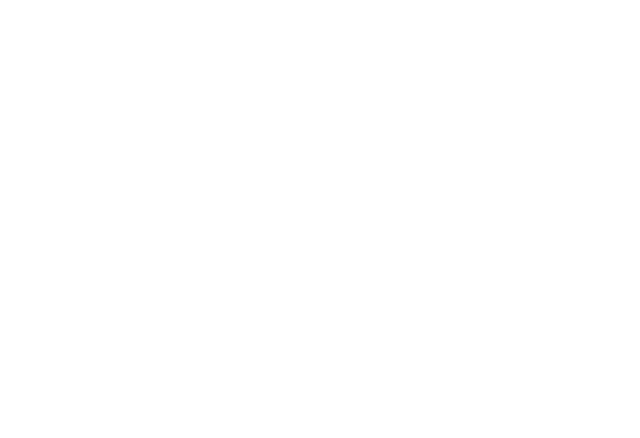
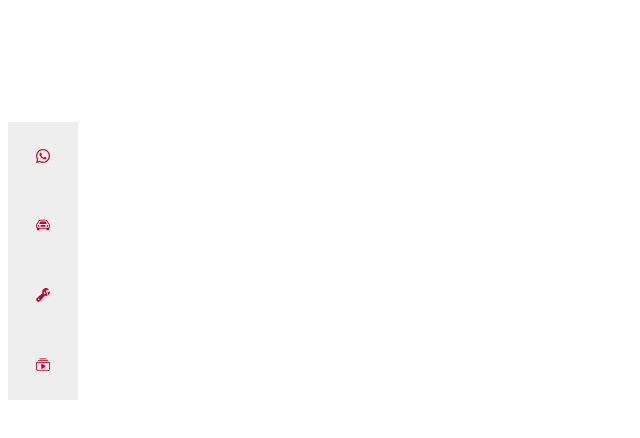
Before and after one commit to mmorac/tiendavirtual, a plain HTML site: page index.html in a window 1280 px wide. Shown: the whole page, without its empty margins (0-640 px from the left). Drawn offline with nearby package versions, Linux system fonts and the light colour scheme.

Commit message:
Agregado el menú derecho
Se agrega el menú derecho con su respectivo estilo

```diff
--- a/index.html
+++ b/index.html
@@ -7,6 +7,10 @@
     <!--AGREGANDO BOOTSTRAP 5.2-->
     <script src="https://cdn.jsdelivr.net/npm/@popperjs/core@2.11.5/dist/umd/popper.min.js" integrity="sha384-Xe+8cL9oJa6tN/veChSP7q+mnSPaj5Bcu9mPX5F5xIGE0DVittaqT5lorf0EI7Vk" crossorigin="anonymous"></script>
     <script src="https://cdn.jsdelivr.net/npm/bootstrap@5.2.0/dist/js/bootstrap.min.js" integrity="sha384-ODmDIVzN+pFdexxHEHFBQH3/9/vQ9uori45z4JjnFsRydbmQbmL5t1tQ0culUzyK" crossorigin="anonymous"></script>
+    <!--AGREGANDO REFERENCIA A LOS ÍCONOS DE BOOTSTRAP-->
+    <link rel="stylesheet" href="https://cdn.jsdelivr.net/npm/bootstrap-icons@1.9.1/font/bootstrap-icons.css">
+    <!--AGREGANDO REFERENCIA AL CSS INTERNO-->
+    <link rel="stylesheet" href="styles/style.css">
     <!-- TÍTULO DE LA PÁGINA-->
     <title>Venta de Vehículos</title>
 </head>
@@ -14,5 +18,33 @@
     <!--NAVBAR VA AQUÍ-->
     <!--SLIDER VA AQUÍ-->
     <!--RESTO DEL BODY-->
+    <!--MENÚ FLOTANTE A LA DERECHA-->
+
+
+    <nav>
+        <ul class="menuflotante">
+          <li>
+            <div class="home-icon">
+                <i class="bi bi-whatsapp"></i>
+            </div>
+          </li>
+          <li>
+            <div class="about-icon">
+                <i class="bi bi-car-front"></i>
+            </div>
+          </li>
+          <li>
+            <div class="work-icon">
+                <i class="bi bi-wrench-adjustable"></i>
+            </div>
+          </li>
+          <li>
+            <div class="mail-icon">
+                <i class="bi bi-collection-play"></i>
+            </div>
+          </li>
+        </ul>
+      </nav>
+
 </body>
 </html>
--- a/styles/style.css
+++ b/styles/style.css
@@ -0,0 +1,91 @@
+*,*:before,*:after {
+	box-sizing: border-box;
+}
+
+:after {
+	content: "";
+}
+
+body {
+    padding: 100px 0;
+    max-width:640px;
+	font-family: 'Montserrat', sans-serif;
+	font-size: 14px;
+    line-height:1.4;
+
+}
+
+nav {
+    float: left;
+	position: relative;
+	top: 0;
+    left: 0;
+	background: transparent;
+}
+
+nav ul {
+    list-style: none;
+	text-align: center;
+}
+
+nav ul li {
+	position: relative;
+    width: 70px;
+    cursor: pointer;
+	background: #eeeeee;
+    color: #c3002f;
+	text-transform: uppercase;
+	transition:all .4s ease-out;
+}
+
+nav ul li:after {
+	position: absolute;
+	background: #c3002f;
+	color: white;
+	top:0;
+	left: 70px;
+	width: 70px; height: 100%;
+    opacity:.5;
+    transform: perspective(400px) rotateY(90deg);
+	transform-origin: 0 100%;
+	transition:all .4s ease-out;
+}
+
+nav ul li:nth-child(1):after {
+	content: "Mensaje";
+	line-height: 88px;
+}
+nav ul li:nth-child(2):after {
+	content: "Cotice";
+	line-height: 88px;
+}
+nav ul li:nth-child(3):after {
+	content: "Soporte";
+	line-height: 85px;
+}
+nav ul li:nth-child(4):after {
+	content: "Video";
+	line-height: 70px;
+}
+
+nav ul li:hover {
+	transform: translateX(-70px);
+}
+
+nav ul li:hover:after {
+  opacity: 1;
+	transform: perspective(400px) rotateY(0deg) scale(1) ;
+}
+
+
+nav ul li > div {
+	display: inline-block;
+	padding: 25px 0;
+	background: transparent;
+}
+
+nav ul li div { position: relative; }
+
+.menuflotante{
+    padding-left: 0;
+}
```
